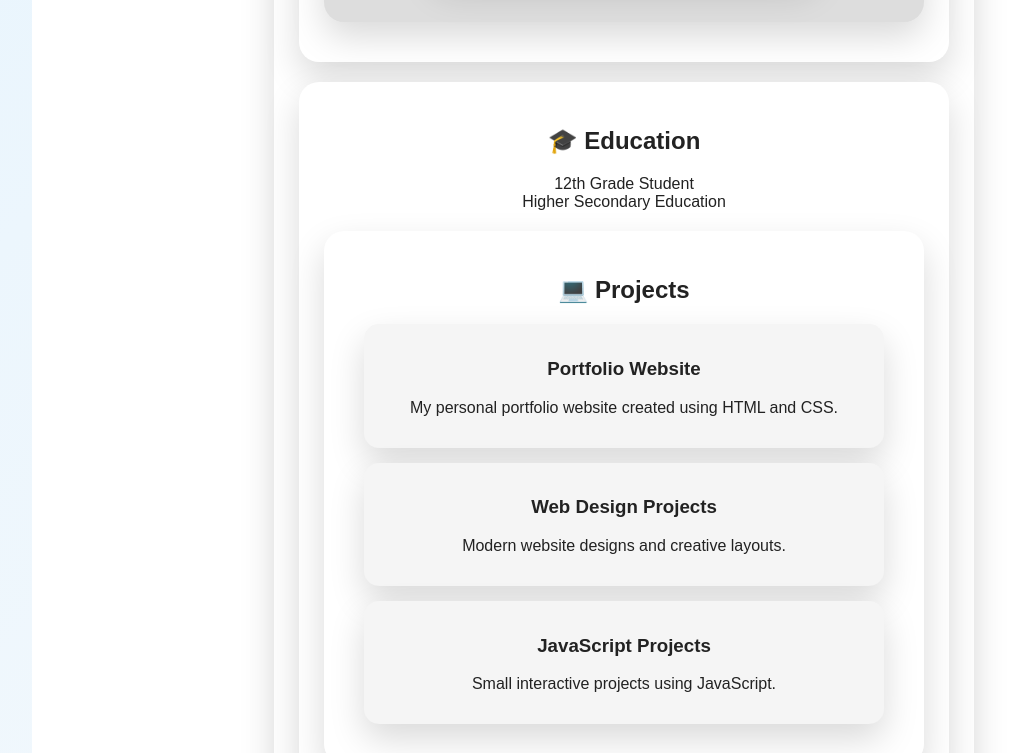
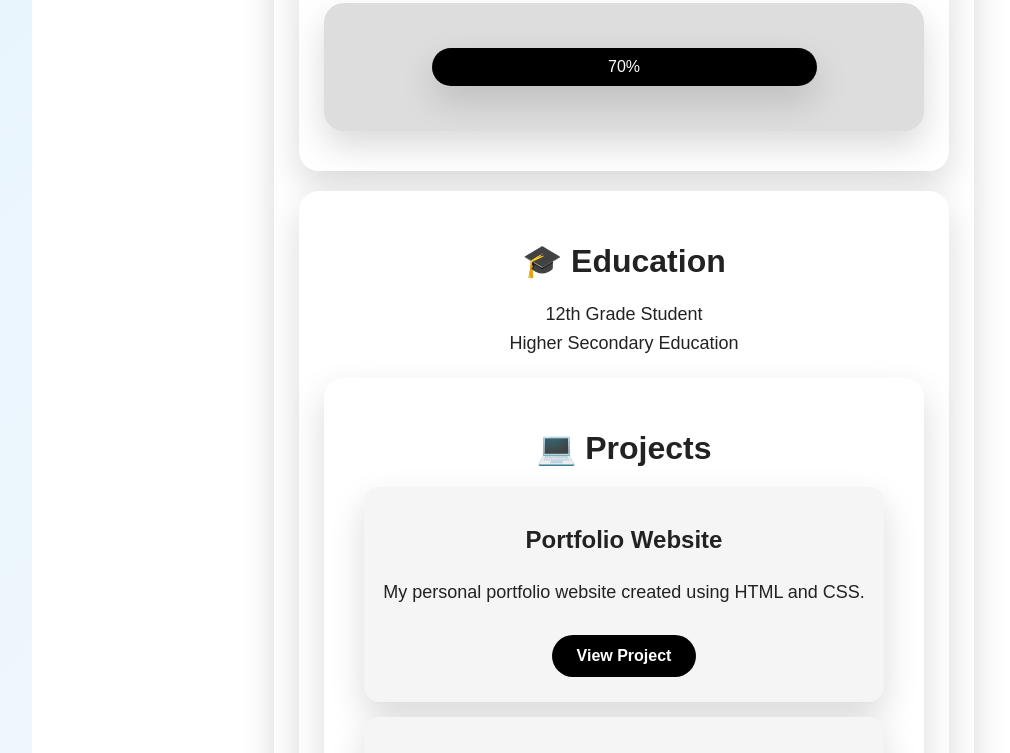
Before and after one commit to rakeshjkr55-pixel/rakeshjkr55.github.io, a plain HTML site: page index.html in a window 1280 px wide. Shown: the part 1380-2133 px from the top of the page, without its empty margins (16-1026 px from the left). Drawn offline with Linux system fonts and the light colour scheme.

Commit message:
Update index.html

```diff
--- a/index.html
+++ b/index.html
@@ -7,12 +7,19 @@
 
 <title>Rakesh | Portfolio</title>
 
+<meta name="description" content="Rakesh's personal portfolio website showcasing web development skills, projects and learning journey.">
+
+<meta name="keywords" content="Rakesh, portfolio, web development, HTML, CSS, JavaScript">
+
+<meta name="author" content="Rakesh">
+
 <link rel="icon" type="image/png" href="favicon.png">
 
 <style>
 
 * {
     box-sizing: border-box;
+    scroll-behavior: smooth;
 
 }
 
@@ -39,7 +46,8 @@
     display:flex;
     justify-content:center;
     align-items:center;
-    font-size:30px;
+    font-size:35px;
+    font-weight:bold;
 
     z-index:999;
 }
@@ -91,7 +99,7 @@
     width: 220px;
     height: 220px;
     border-radius: 50%;
-    border: 5px solid black;
+    border: 5px solid #2563eb;
     object-fit: cover;
     transition: 0.4s;
     box-shadow: 0 10px 25px rgba(0,0,0,0.25);
@@ -558,6 +566,27 @@
 }
 
 }
+    h2 {
+
+    font-size:32px;
+    margin-bottom:20px;
+
+}
+
+
+h3 {
+
+    font-size:24px;
+
+}
+
+
+p {
+
+    font-size:18px;
+    line-height:1.6;
+
+}
 </style>
 
 </head>
@@ -664,8 +693,14 @@
 <div class="project-card">
 
 <h3>Portfolio Website</h3>
-<p>My personal portfolio website created using HTML and CSS.</p>
 
+<p>
+My personal portfolio website created using HTML and CSS.
+</p>
+
+<a href="https://yourwebsite.com" class="button">
+View Project
+</a>
 </div>
 
 
```
